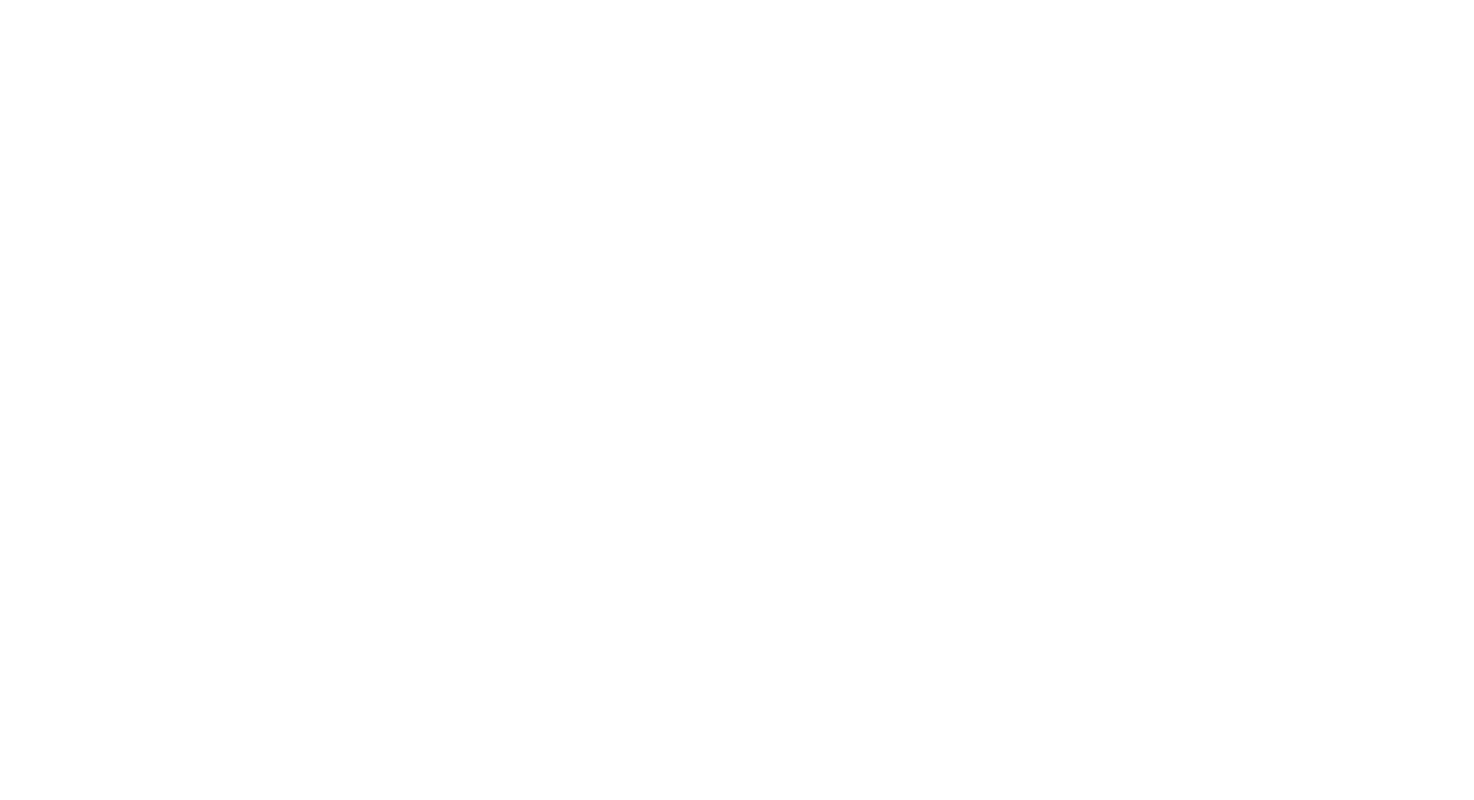
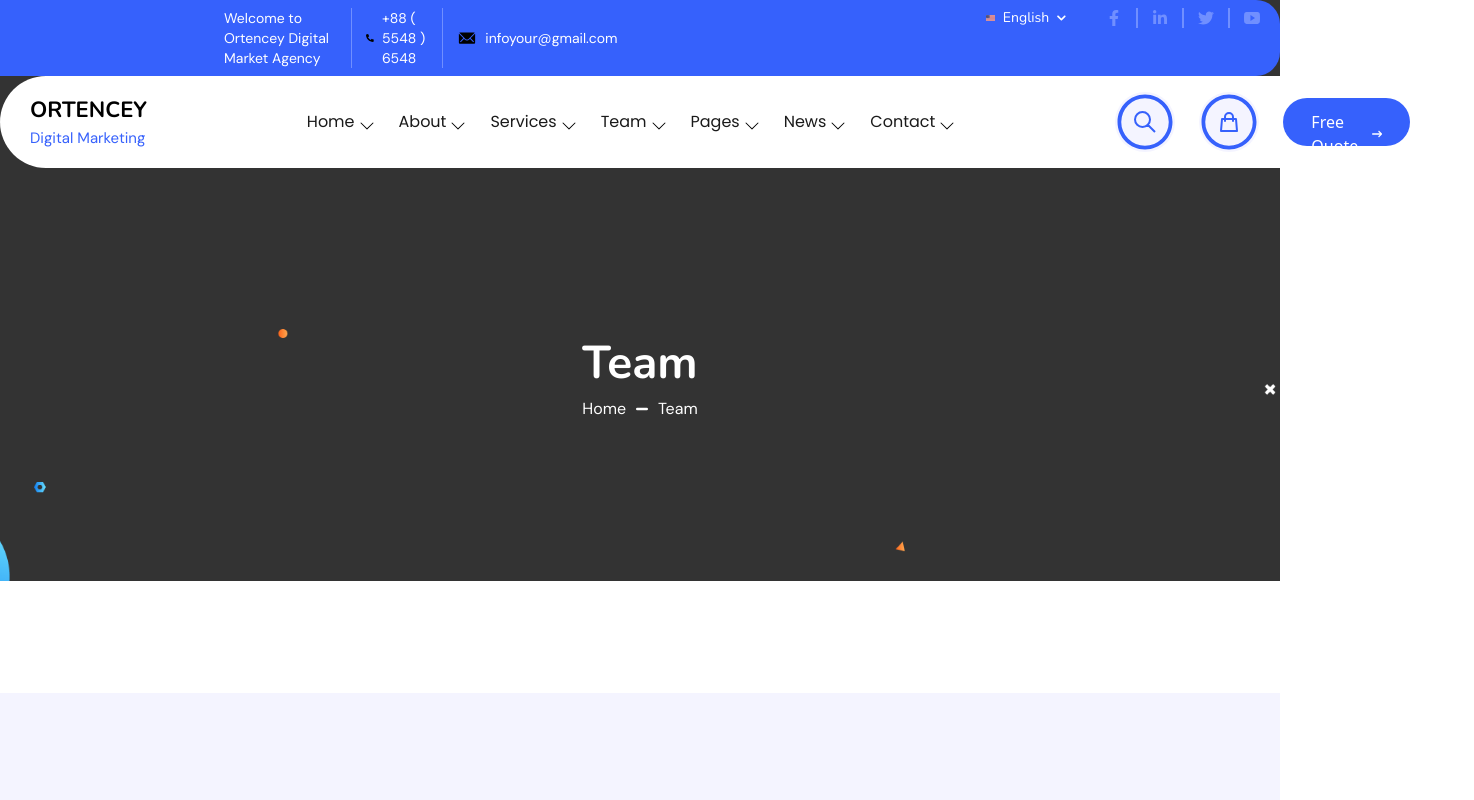
Before and after one commit to Afridul369/Ortencey, a React (Vite) app: page /team in a window 1280 px wide. Before the commit this address had no page. Shown: the top 800 px of the page, 1474 px wide, since content can reach past the window. Built offline with nearby package versions, Linux system fonts and the light colour scheme.

Commit message:
team member start

```diff
--- a/src/App.jsx
+++ b/src/App.jsx
@@ -5,6 +5,7 @@ import Rootlayout from "./layout/RootLayout/Rootlayout";
 import AboutUs from "./pages/AboutUs/AboutUs";
 import Service from "./pages/Service/Service";
 import ServiceDetail from "./pages/ServiceDetail/ServiceDetail";
+import Team from "./pages/Team/Team";
 
 function App() {
   return (
@@ -15,6 +16,7 @@ function App() {
           <Route path="/about" element={<AboutUs />} />
           <Route path="/service" element={<Service />} />
           <Route path="/servicedetails" element={<ServiceDetail />} />
+          <Route path="/team" element={<Team />} />
         </Route>
       </Routes>
     </>
--- a/src/layout/Navbar/Navbar.jsx
+++ b/src/layout/Navbar/Navbar.jsx
@@ -45,10 +45,12 @@ const Navbar = () => {
                             <span className='w-12  h-0.5 group-hover:bg-gradient-to-r group-hover:from-Orange group-hover:to-OrangeLight bg-transparent duration-700 absolute bottom-0 group-hover:-bottom-9 left-0 '></span>
                         </div>
                       </Link>
-                      <div className="relative group">
-                          <Menu menuname={'Team'}/>
-                          <span className='w-12  h-0.5 group-hover:bg-gradient-to-r group-hover:from-Orange group-hover:to-OrangeLight bg-transparent duration-700 absolute bottom-0 group-hover:-bottom-9 left-0 '></span>
-                      </div>
+                      <Link to={'/team'}>
+                        <div className="relative group">
+                            <Menu menuname={'Team'}/>
+                            <span className='w-12  h-0.5 group-hover:bg-gradient-to-r group-hover:from-Orange group-hover:to-OrangeLight bg-transparent duration-700 absolute bottom-0 group-hover:-bottom-9 left-0 '></span>
+                        </div>
+                      </Link>
                       <div className="relative group">
                           <Menu menuname={'Pages'}/>
                           <span className='w-12  h-0.5 group-hover:bg-gradient-to-r group-hover:from-Orange group-hover:to-OrangeLight bg-transparent duration-700 absolute bottom-0 group-hover:-bottom-9 left-0 '></span>
--- /dev/null
+++ b/src/layout/Team Banner/TeamBanner.jsx
@@ -0,0 +1,23 @@
+import React from 'react'
+import Text from '../../components/Text'
+import Flex from '../../components/Flex'
+import { CgLoadbar } from 'react-icons/cg'
+
+const TeamBanner = () => {
+  return (
+    <>
+    <div className="bg-AboutBG bg-no-repeat bg-cover bg-center bg-DarkGrey pt-40 pb-40 mb-14">
+        <div className="text-center">
+            <Text as='h1' text='Team' className='text-[46px] font-bold font-Nunito text-white'/>
+            <Flex className={'justify-center items-center gap-x-2'}>
+                <Text as='p' text='Home' className='text-base font-Dm text-white'/>
+                <CgLoadbar className='text-white'/>
+                <Text as='p' text='Team' className='text-base font-Dm text-white'/>
+            </Flex>
+        </div>
+    </div>
+    </>
+  )
+}
+
+export default TeamBanner
--- a/src/pages/Team/Team.jsx
+++ b/src/pages/Team/Team.jsx
@@ -0,0 +1,14 @@
+import React from 'react'
+import TeamBanner from '../../layout/Team Banner/TeamBanner'
+import TeamMember from '../../layout/Team Member/TeamMember'
+
+const Team = () => {
+  return (
+    <>
+    <TeamBanner/>
+    <TeamMember/>
+    </>
+  )
+}
+
+export default Team
```
